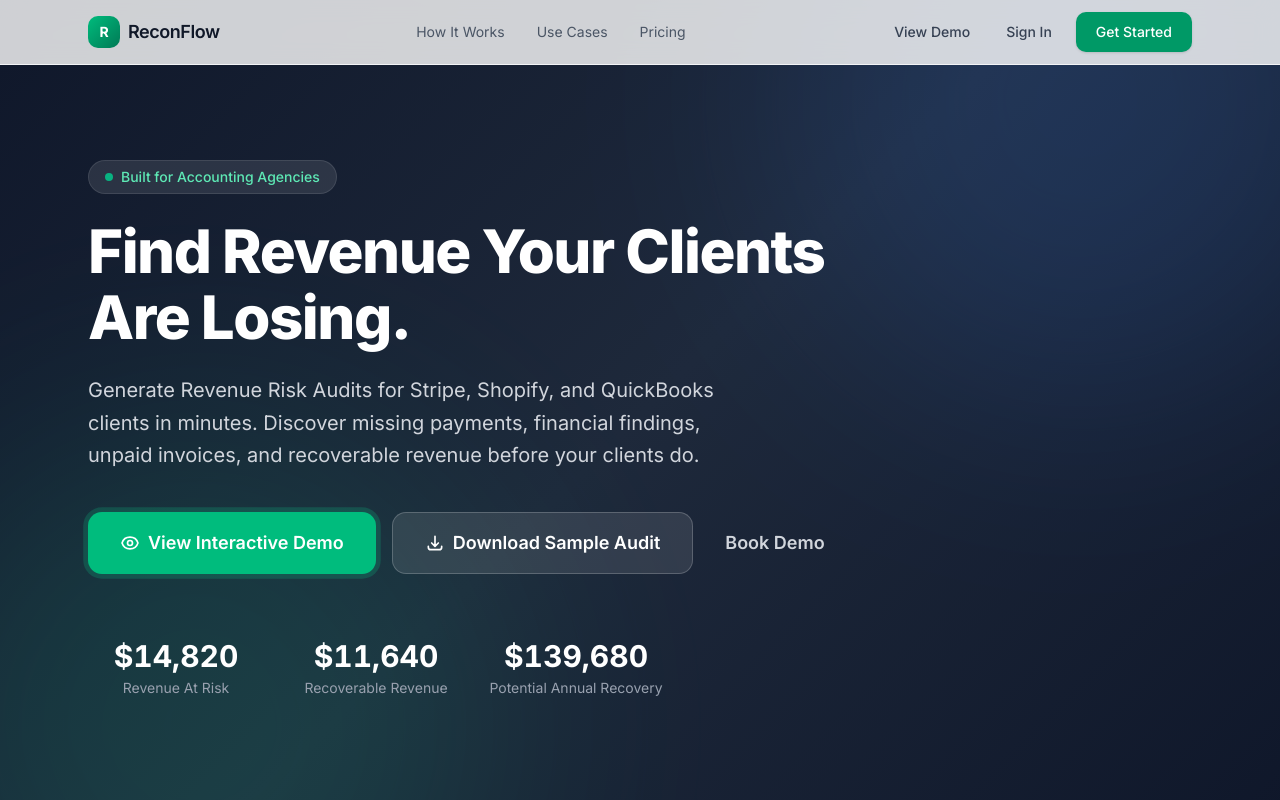
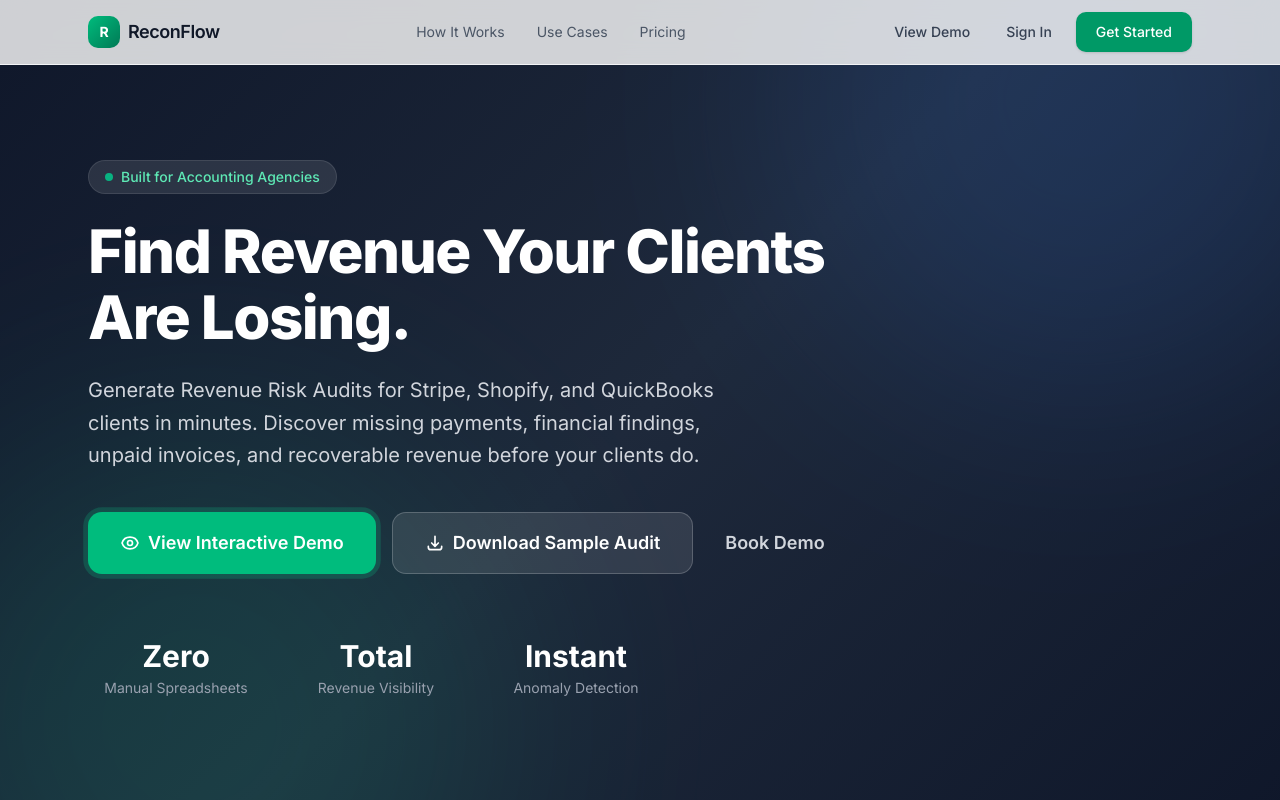
Before and after one commit to 0xnotdev/ReconFlow, a Next.js app in the folder frontend/: page / in a window 1280 px wide. Shown: the top 800 px of the page. Built offline with nearby package versions, Linux system fonts and the light colour scheme.

Commit message:
fix: replace hero numbers with text copy and restore demo features

```diff
--- a/frontend/src/app/page.tsx
+++ b/frontend/src/app/page.tsx
@@ -100,9 +100,9 @@
           {/* Hero Stats */}
           <div className="grid grid-cols-3 gap-6 mt-16 max-w-xl rf-fade-up rf-fade-up-delay-4">
             {[
-              { value: '$14,820', label: 'Revenue At Risk' },
-              { value: '$11,640', label: 'Recoverable Revenue' },
-              { value: '$139,680', label: 'Potential Annual Recovery' },
+              { value: 'Zero', label: 'Manual Spreadsheets' },
+              { value: 'Total', label: 'Revenue Visibility' },
+              { value: 'Instant', label: 'Anomaly Detection' },
             ].map((s, i) => (
               <div key={i} className="text-center">
                 <div className="text-2xl md:text-3xl font-bold text-white rf-number">{s.value}</div>
```
